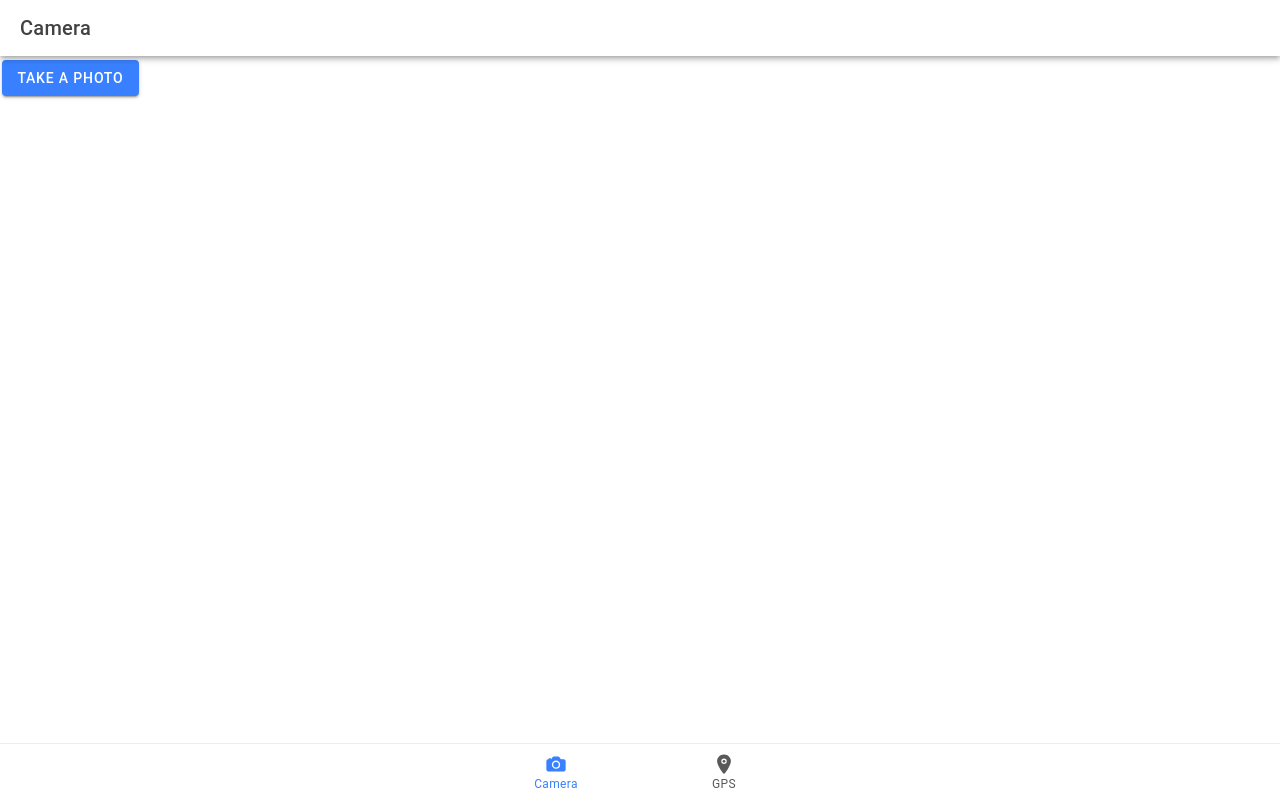
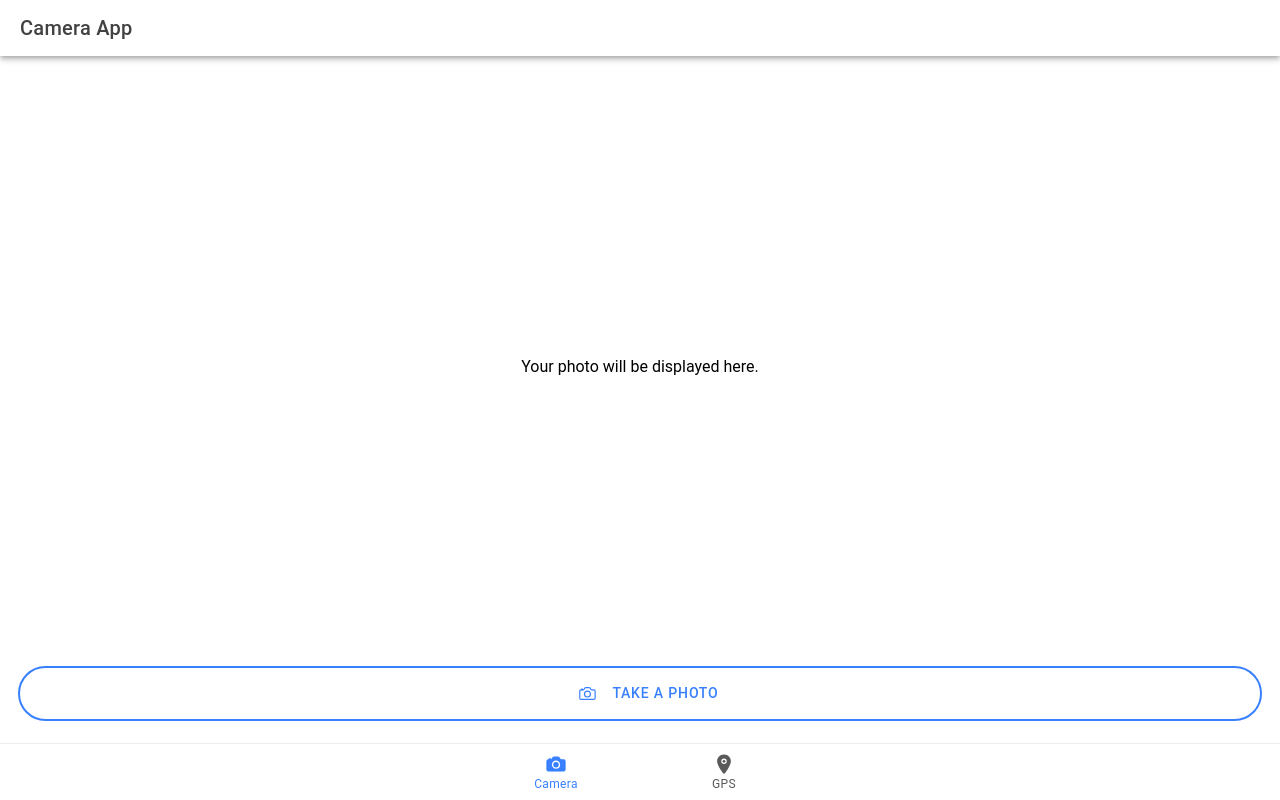
Before and after one commit to AlexRTC1997/EP_LAB02, a React (Vite) app: page /camera in a window 1280 px wide. Built offline with nearby package versions, Linux system fonts and the light colour scheme.

Commit message:
task: Camera page interface

```diff
--- a/package.json
+++ b/package.json
@@ -12,7 +12,9 @@
     "lint": "eslint"
   },
   "dependencies": {
+    "@capacitor/android": "5.4.1",
     "@capacitor/app": "5.0.6",
+    "@capacitor/camera": "^5.0.7",
     "@capacitor/core": "5.4.1",
     "@capacitor/haptics": "5.0.6",
     "@capacitor/keyboard": "5.0.6",
--- a/src/pages/CameraPage.css
+++ b/src/pages/CameraPage.css
@@ -0,0 +1,25 @@
+.photo-container {
+  display: flex;
+  justify-content: center;
+  align-items: center;
+  height: calc(100% - 60px);
+  overflow: hidden;
+  position: relative;
+}
+
+.photo-container img {
+  max-width: 100%;
+  max-height: 100%;
+}
+
+.message-container {
+  display: flex;
+  justify-content: center;
+  align-items: center;
+  height: 90%;
+}
+
+.bottom-button {
+  position: absolute;
+  bottom: 0;
+}
--- a/src/pages/CameraPage.tsx
+++ b/src/pages/CameraPage.tsx
@@ -2,6 +2,7 @@ import {
   IonButton,
   IonContent,
   IonHeader,
+  IonIcon,
   IonPage,
   IonTitle,
   IonToolbar,
@@ -10,6 +11,7 @@ import "./CameraPage.css";
 
 import { useState } from "react";
 import { Camera, CameraResultType } from "@capacitor/camera";
+import { cameraOutline } from "ionicons/icons";
 
 const CameraPage: React.FC = () => {
   const [photo, setPhoto] = useState<string | undefined>();
@@ -27,13 +29,31 @@ const CameraPage: React.FC = () => {
     <IonPage>
       <IonHeader>
         <IonToolbar>
-          <IonTitle>Camera</IonTitle>
+          <IonTitle>Camera App</IonTitle>
         </IonToolbar>
       </IonHeader>
 
-      <IonContent fullscreen>
-        <IonButton onClick={takePhoto}>Take a Photo</IonButton>
-        {photo && <img src={photo} alt="Captured" style={{ width: "100%" }} />}
+      <IonContent className="ion-padding">
+        {photo ? (
+          <div className="photo-container">
+            <img src={photo} alt="Taken Photo" />
+          </div>
+        ) : (
+          <div className="message-container">
+            <p>Your photo will be displayed here.</p>
+          </div>
+        )}
+
+        <IonButton
+          onClick={takePhoto}
+          expand="full"
+          fill="outline"
+          shape="round"
+        >
+          <IonIcon icon={cameraOutline} className="ion-padding"/>
+          Take a Photo
+        </IonButton>
+        {/* {photo ? <img src={photo} alt="Captured" style={{ width: "100%" }} /> : <p>Nothing</p>} */}
       </IonContent>
     </IonPage>
   );
```
Also changed, not shown: 2 other files (tests, documents, lock files or other folders).
